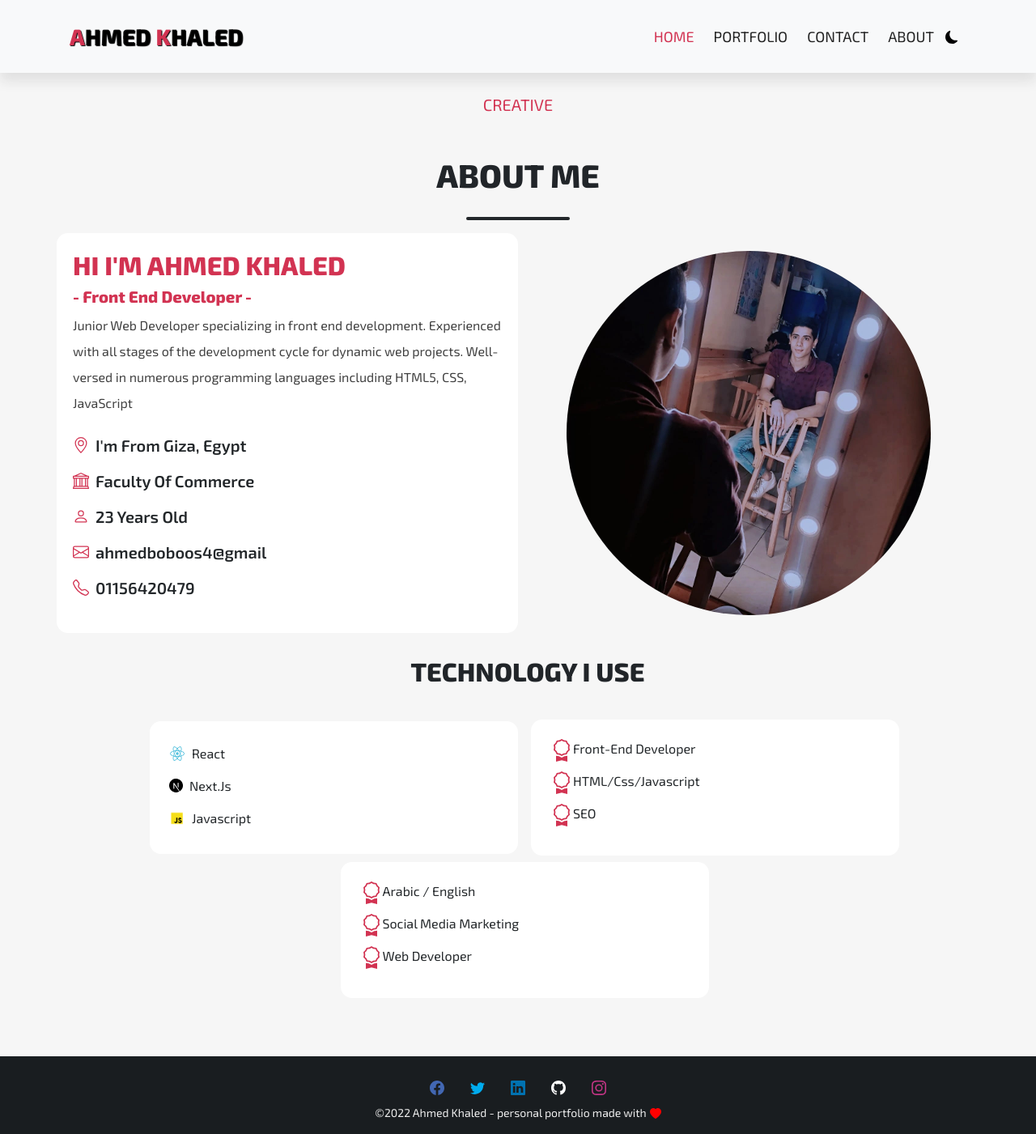
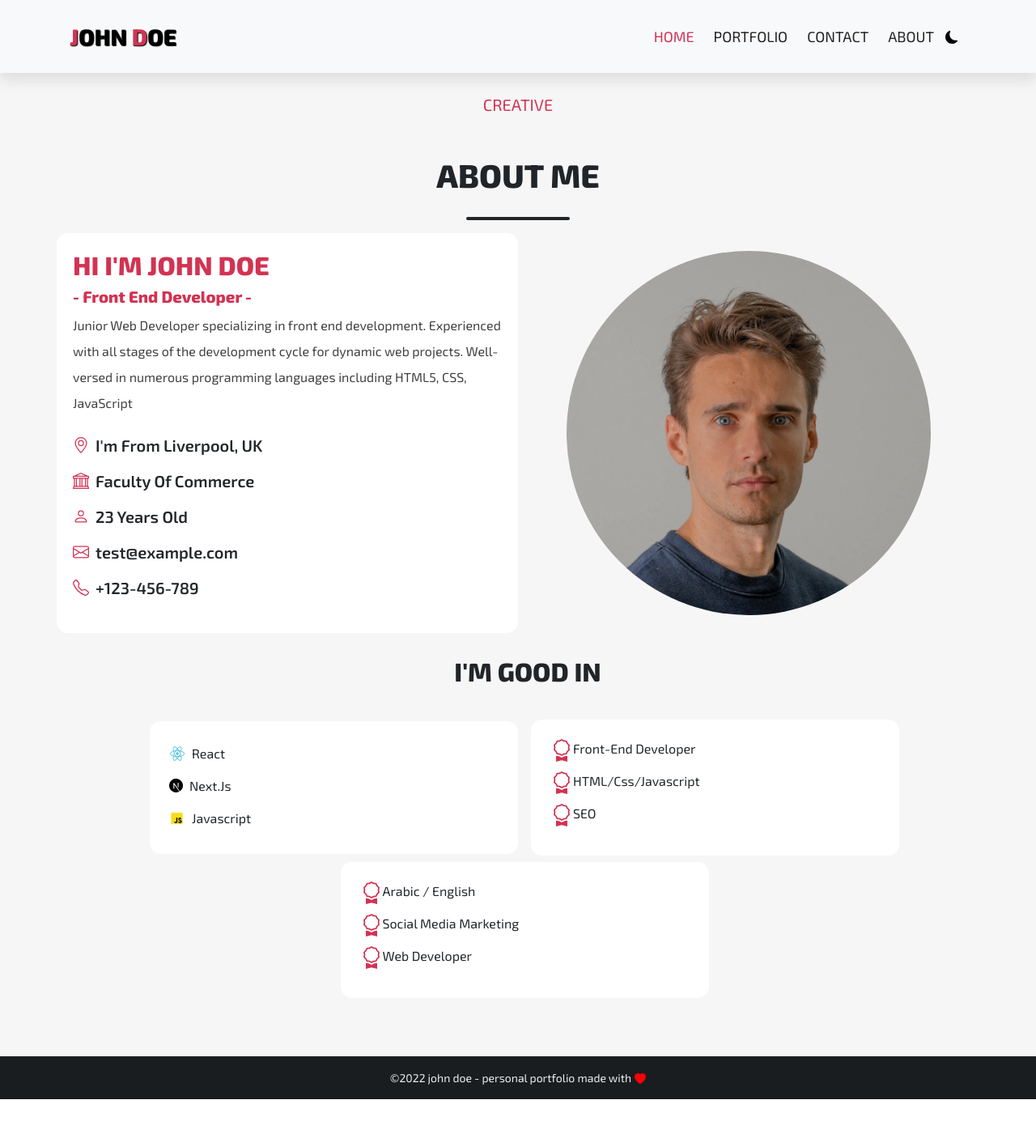
Before and after one commit to Ahmed-Khaled11/portfolio, a Next.js app: page /about in a window 1280 px wide. Shown: the whole page at 81% size. After the commit the page ends 1358 px from the top, so only its background shows below. Built offline with nearby package versions, Linux system fonts and the light colour scheme.

Commit message:
for themforest live demo

```diff
--- a/components/About.js
+++ b/components/About.js
@@ -4,7 +4,7 @@ import Head from 'next/head';
 import Image from 'next/image';
 import React, { useEffect } from 'react'
 import { Container, Row } from 'react-bootstrap';
-import aboutImg from '../public/images/about.jpg'
+import personalImg from '../public/images/personal.webp'
 import Aos from "aos";
 import { Award, Person, GeoAlt, GenderMale,Bank, Envelope, Telephone } from "react-bootstrap-icons";
 import react from '../public/images/react.png'
@@ -20,7 +20,7 @@ export default function About() {
   return (
     <div>
       <Head>
-        <title>About Me</title>
+        <title>About</title>
         <meta name="description" content="About me" />
       </Head>
       <section className="about py-4 ">
@@ -30,11 +30,11 @@ export default function About() {
             About Me
           </h2>
         </div>
-        <Container className="d-flex about-content flex-column-reverse flex-lg-row " >
+        <Container className="d-flex about-content flex-column-reverse flex-lg-row ">
           <Row>
             <div className="text text-white col-md-6 lh-lg fs-5 fs-md-1 me-0 ">
               <h2 className="fw-bold text-uppercase main-color">
-                hi i'm ahmed khaled
+                hi i'm john doe
               </h2>
               <h3 className="fs-5 fw-bold main-color">
                 - Front End Developer -
@@ -47,7 +47,7 @@ export default function About() {
               </p>
               <div className="fw-bold text-capitalize">
                 <p className="d-flex align-items-center mb-1 ">
-                  <GeoAlt className="me-2 main-color" /> i'm from giza, egypt
+                  <GeoAlt className="me-2 main-color" /> i'm from Liverpool, UK
                 </p>
                 <p className="d-flex align-items-center mb-1 ">
                   <Bank className="me-2 main-color" />
@@ -59,23 +59,26 @@ export default function About() {
                 </p>
                 <p className="d-flex align-items-center text-lowercase  mb-1">
                   <Envelope className="me-2 main-color" />
-                  ahmedboboos4@gmail
+                  test@example.com
                 </p>
                 <p className="d-flex align-items-center">
                   {" "}
                   <Telephone className="d-flex align-items-center me-2 main-color" />
-                  01156420479
+                  +123-456-789
                 </p>
               </div>
             </div>
-            <div className="img col-md-6 d-flex justify-content-center align-items-center ms-0 " data-aos="fade-down">
-              <Image src={aboutImg} width="450" height="450" />
+            <div
+              className="img col-md-6 d-flex justify-content-center align-items-center ms-0 "
+              data-aos="fade-down"
+            >
+              <Image src={personalImg} width="450" height="450" />
             </div>
           </Row>
         </Container>
         <div className="skills container py-4">
           <h2 className="text-uppercase text-center fw-bold mt-1 ms-md-4">
-            technology i use
+            i'm good in
           </h2>
           <div className="row my-technology text-white p-4 d-flex justify-content-center align-items-center text-capitalize text-center">
             <span
--- a/components/Footer.js
+++ b/components/Footer.js
@@ -18,36 +18,10 @@ export default function Footer() {
     <footer className="text-white p-3">
       <Container>
         <Row>
-          <div className="icons d-flex  justify-content-center">
-            <Nav.Link
-              href="https://www.facebook.com/ahmed.khaled.2898"
-              target="_blank"
-            >
-              <Facebook className="bg-blue text-white" />
-            </Nav.Link>
-            <Nav.Link href="https://twitter.com/AhmedMidaa2" target="_blank">
-              <Twitter className="bg-blue text-white" />
-            </Nav.Link>
-            <Nav.Link
-              href="https://www.linkedin.com/in/ahmed-khaled-4b0027214"
-              target="_blank"
-            >
-              <Linkedin className="bg-blue text-white" />
-            </Nav.Link>
-            <Nav.Link href="https://github.com/ahmed-khaled11" target="_blank">
-              <Github className="bg-blue text-white" />
-            </Nav.Link>
-            <Nav.Link
-              href="https://www.instagram.com/ahmedkhaled7573"
-              target="_blank"
-            >
-              <Instagram className="bg-blue text-white" />
-            </Nav.Link>
-          </div>
         </Row>
-        <p className="copy-right text-center m-0"
-        >&copy;2022 Ahmed Khaled - personal portfolio made with
-          <HeartFill className='ms-1' style={{ color: 'red' }} />
+        <p className="copy-right text-center m-0">
+          &copy;2022 john doe - personal portfolio made with
+          <HeartFill className="ms-1" style={{ color: "red" }} />
         </p>
       </Container>
     </footer>
--- a/components/Header.js
+++ b/components/Header.js
@@ -10,7 +10,7 @@ import {
   Clock,
 } from "react-bootstrap-icons";
 import Image from "next/image";
-import header from '../public/images/about.jpg'
+import personalImg from '../public/images/personal.webp'
 import Link from "next/link";
 import Aos from 'aos'
   export default function Header() {
@@ -37,7 +37,7 @@ import Aos from 'aos'
           >
             <div className="text text-uppercase">
               <h1 className="mb-4">
-                hi! i'm <span>ahmed</span>
+                hi! i'm <span>john doe</span>
               </h1>
               <br />
               <h3 className="mb-3">
@@ -101,7 +101,7 @@ import Aos from 'aos'
               </div>
             </div>
             <Image
-              src={header}
+              src={personalImg}
               width="450"
               height="450"
               alt="header"
--- a/components/Navbar.js
+++ b/components/Navbar.js
@@ -52,7 +52,7 @@ const NavBar = () => {
               <Link href="/">
                 <Nav.Link href="/">
                   <Navbar.Brand className="logo fs-3 fs-md-3 ">
-                    <span>A</span>hmed <span>K</span>haled
+                    <span>J</span>ohn <span>d</span>oe
                   </Navbar.Brand>
                 </Nav.Link>
               </Link>
```
Also changed, not shown: components/Contact.js (+4 -4 lines), public/images/about.jpg (deleted), public/images/personal.webp (added).
